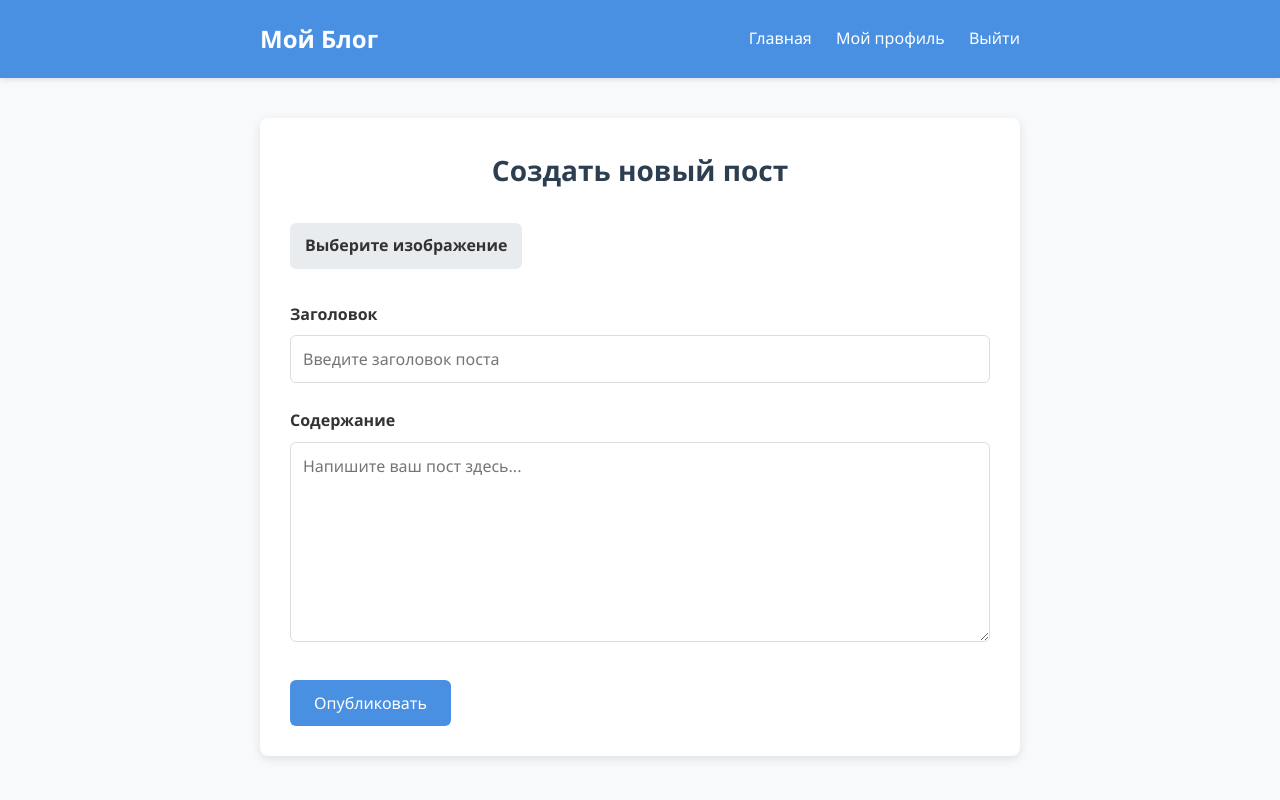
After one commit to AnnaBurg/BLOG, a Flask app: page /post in a window 1280 px wide. The commit adds this page. Run offline with Flask 3, Linux system fonts and the light colour scheme.

Commit message:
главная и пост

```diff
--- a/main.py
+++ b/main.py
@@ -16,6 +16,10 @@ def register():
 def login():
     return render_template('login.html')
 
+@app.route('/post')
+def post():
+    return render_template('post.html')
+
 
 if __name__ == '__main__':
     app.run(port=8080, host='127.0.0.1')
--- a/templates/main.html
+++ b/templates/main.html
@@ -188,9 +188,8 @@
                 <a href="/" class="logo">Blog</a>
                 <div class="nav-links">
                     <a href="/">Главная</a>
-<!--                    <a href="/create_post">Новый пост</a>-->
                     <a href="/login">Войти</a>
-                    <a href="/register">Регистрация</a>
+                    <a href="/registration">Регистрация</a>
                 </div>
             </nav>
         </div>
@@ -201,5 +200,4 @@
             <h1 class="page-title">Лента постов</h1>
 
             <a href="/create_post" class="create-post-btn">+ Создать пост</a>
-
-            <div class="posts">
+    </main>
--- /dev/null
+++ b/templates/post.html
@@ -0,0 +1,262 @@
+<!DOCTYPE html>
+<html lang="ru">
+<head>
+    <meta charset="UTF-8">
+    <meta name="viewport" content="width=device-width, initial-scale=1.0">
+    <title>Создать новый пост</title>
+    <style>
+        * {
+            box-sizing: border-box;
+            margin: 0;
+            padding: 0;
+            font-family: 'Segoe UI', Tahoma, Geneva, Verdana, sans-serif;
+        }
+
+        body {
+            background-color: #f8f9fa;
+            color: #333;
+            line-height: 1.6;
+        }
+
+        .container {
+            max-width: 800px;
+            margin: 0 auto;
+            padding: 0 20px;
+        }
+
+        header {
+            background-color: #4a90e2;
+            color: white;
+            padding: 20px 0;
+            box-shadow: 0 2px 5px rgba(0,0,0,0.1);
+            margin-bottom: 40px;
+        }
+
+        nav {
+            display: flex;
+            justify-content: space-between;
+            align-items: center;
+        }
+
+        .logo {
+            font-size: 24px;
+            font-weight: bold;
+            text-decoration: none;
+            color: white;
+        }
+
+        .nav-links a {
+            color: white;
+            text-decoration: none;
+            margin-left: 20px;
+            font-weight: 500;
+            transition: opacity 0.3s;
+        }
+
+        .nav-links a:hover {
+            opacity: 0.8;
+            text-decoration: underline;
+        }
+
+        .create-post-container {
+            background: white;
+            border-radius: 8px;
+            padding: 30px;
+            box-shadow: 0 3px 10px rgba(0,0,0,0.1);
+        }
+
+        .page-title {
+            font-size: 28px;
+            margin-bottom: 30px;
+            color: #2c3e50;
+            text-align: center;
+        }
+
+        .form-group {
+            margin-bottom: 25px;
+        }
+
+        label {
+            display: block;
+            margin-bottom: 8px;
+            font-weight: 600;
+            color: #333;
+        }
+
+        input[type="text"],
+        textarea,
+        select {
+            width: 100%;
+            padding: 12px;
+            border: 1px solid #ddd;
+            border-radius: 6px;
+            font-size: 16px;
+            transition: all 0.3s;
+        }
+
+        input[type="text"]:focus,
+        textarea:focus,
+        select:focus {
+            border-color: #4a90e2;
+            outline: none;
+            box-shadow: 0 0 0 3px rgba(74, 144, 226, 0.2);
+        }
+
+        textarea {
+            min-height: 200px;
+            resize: vertical;
+        }
+
+        .btn {
+            background-color: #4a90e2;
+            color: white;
+            border: none;
+            padding: 12px 24px;
+            font-size: 16px;
+            border-radius: 6px;
+            cursor: pointer;
+            font-weight: 500;
+            transition: background-color 0.3s;
+            display: inline-block;
+            text-decoration: none;
+        }
+
+        .btn:hover {
+            background-color: #357ab8;
+        }
+
+        .btn-secondary {
+            background-color: #6c757d;
+            margin-right: 15px;
+        }
+
+        .btn-secondary:hover {
+            background-color: #5a6268;
+        }
+
+        .form-actions {
+            display: flex;
+            justify-content: space-between;
+            align-items: center;
+            margin-top: 30px;
+        }
+
+        .image-preview {
+            width: 100%;
+            height: 200px;
+            background-color: #eee;
+            border-radius: 6px;
+            margin-bottom: 20px;
+            background-size: cover;
+            background-position: center;
+            display: none;
+        }
+
+        .image-upload {
+            margin-bottom: 25px;
+        }
+
+        .image-upload label {
+            display: inline-block;
+            padding: 10px 15px;
+            background-color: #e9ecef;
+            border-radius: 6px;
+            cursor: pointer;
+            transition: background-color 0.3s;
+        }
+
+        .image-upload label:hover {
+            background-color: #dee2e6;
+        }
+
+        .image-upload input[type="file"] {
+            display: none;
+        }
+
+        @media (max-width: 768px) {
+            .container {
+                padding: 0 15px;
+            }
+
+            .create-post-container {
+                padding: 20px;
+            }
+
+            .form-actions {
+                flex-direction: column-reverse;
+                gap: 15px;
+            }
+
+            .btn {
+                width: 100%;
+                text-align: center;
+            }
+        }
+    </style>
+</head>
+<body>
+    <header>
+        <div class="container">
+            <nav>
+                <a href="/" class="logo">Мой Блог</a>
+                <div class="nav-links">
+                    <a href="/">Главная</a>
+                    <a href="/profile">Мой профиль</a>
+                    <a href="/logout">Выйти</a>
+                </div>
+            </nav>
+        </div>
+    </header>
+
+    <main class="main">
+        <div class="container">
+            <div class="create-post-container">
+                <h1 class="page-title">Создать новый пост</h1>
+
+                <form action="/create_post" method="POST" enctype="multipart/form-data">
+                    <div class="image-preview" id="imagePreview"></div>
+
+                    <div class="image-upload">
+                        <label for="postImage">Выберите изображение</label>
+                        <input type="file" id="postImage" name="image" accept="image/*">
+                    </div>
+
+                    <div class="form-group">
+                        <label for="title">Заголовок</label>
+                        <input type="text" id="title" name="title" placeholder="Введите заголовок поста" required>
+                    </div>
+
+                    <div class="form-group">
+                        <label for="content">Содержание</label>
+                        <textarea id="content" name="content" placeholder="Напишите ваш пост здесь..." required></textarea>
+                    </div>
+
+                    <div class="form-actions">
+                        <button type="submit" class="btn">Опубликовать</button>
+                    </div>
+                </form>
+            </div>
+        </div>
+    </main>
+
+    <script>
+        // Превью изображения перед загрузкой
+        const imageUpload = document.getElementById('postImage');
+        const imagePreview = document.getElementById('imagePreview');
+
+        imageUpload.addEventListener('change', function() {
+            const file = this.files[0];
+            if (file) {
+                const reader = new FileReader();
+
+                reader.addEventListener('load', function() {
+                    imagePreview.style.display = 'block';
+                    imagePreview.style.backgroundImage = `url(${this.result})`;
+                });
+
+                reader.readAsDataURL(file);
+            }
+        });
+    </script>
+</body>
+</html>
```
Also changed, not shown: templates/login.html (+0 -21 lines).
